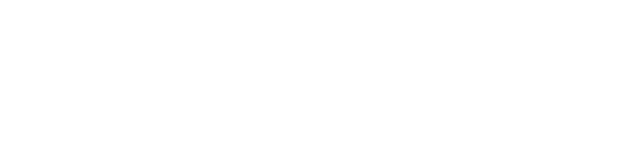
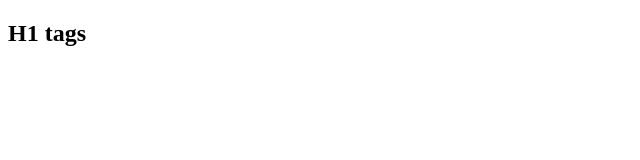
Before and after one commit to raselrsotock/git_ninja, a plain HTML site: page index.html in a window 1280 px wide. Shown: the whole page, without its empty margins (0-640 px from the left). Drawn offline with Linux system fonts and the light colour scheme.

Commit message:
added h2

```diff
--- a/index.html
+++ b/index.html
@@ -7,6 +7,6 @@
 	<link rel="stylesheet" href="">
 </head>
 <body>
-
+	<h2>H1 tags</h2>
 </body>
 </html>
```
